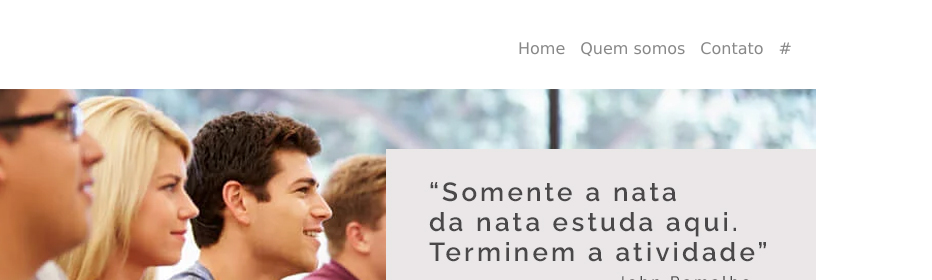
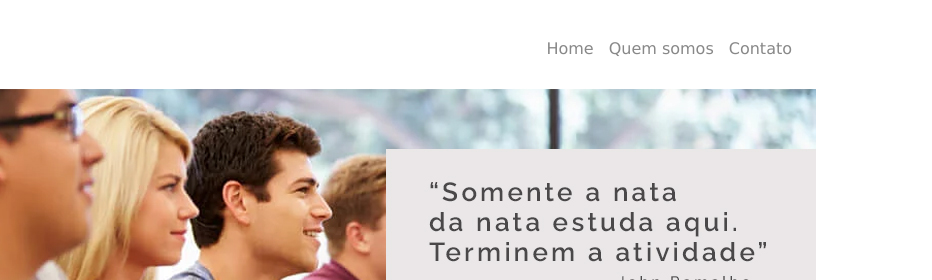
Before and after one commit to johnramalho89/teste_alunos_tarde, a plain HTML site: page index.html in a window 1280 px wide. Shown: the top 280 px of the page, 348-1280 px from the left. Drawn offline with Linux system fonts and the light colour scheme.

Commit message:
versão 3 - só alterado o index.html

```diff
--- a/index.html
+++ b/index.html
@@ -15,7 +15,7 @@
                     <li>Home</li>
                     <li>Quem somos</li>
                     <li>Contato</li>
-<li>#</li>
+
                 </ul>
             </nav>
         </header>
```
